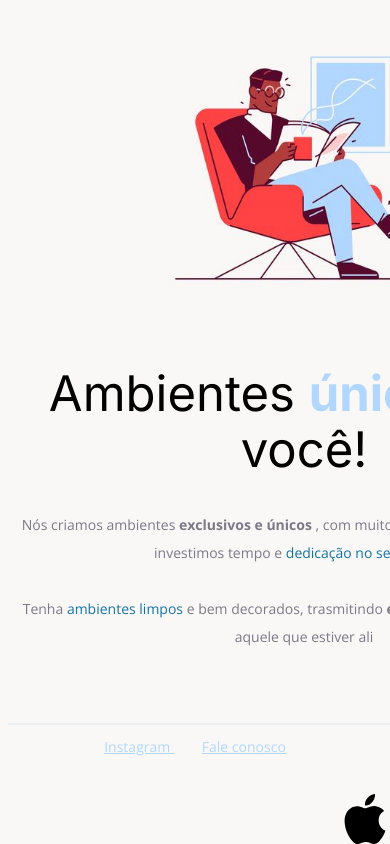
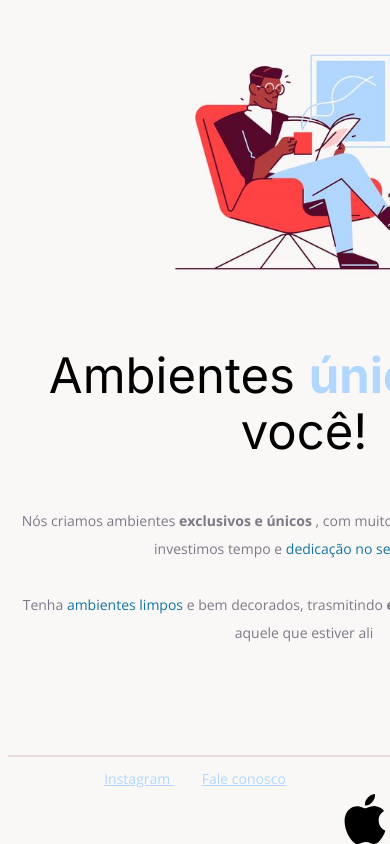
Before and after one commit to brendaCanella/moveis_para_voce, a plain HTML site: page index.html in a window 390 px wide. Shown: the top 844 px of the page. Drawn offline with nearby package versions, Linux system fonts and the light colour scheme.

Commit message:
responsividade

```diff
--- a/style.css
+++ b/style.css
@@ -5,15 +5,27 @@ body {
 
 }
 
+
+:root {
+  font-size: 62.5%;
+
+}
+
+
 #hero {
-  width: 592px;
-  margin: 0 auto 72px;
+  width: 59.2rem;
+  margin: 0 auto 7.2rem;
+  height: 80vh;
+  display: flex;
+  justify-content: space-between;
+  flex-direction: column;
+  align-items: center;
 }
 
 h1 {
   font-family: "Inter", sans-serif;
-  font-size: 49px;
-  line-height: 56px;
+  font-size: 4.9rem;
+  line-height: 5.6rem;
   font-weight: normal;
 }
 
@@ -27,10 +39,11 @@ a {
   color: #B1D7FE;
 }
 
-p, #foster {
+p,
+#foster {
   color: #7D7987;
-  font-size: 14px;
-  line-height: 28px;
+  font-size: 1.4rem;
+  line-height: 2.8rem;
 }
 
 p span {
@@ -38,30 +51,32 @@ p span {
 }
 
 #balls {
-  width: 50px;
-  height: 50px;
+  width: 5.0rem;
+  height: 5.0rem;
   position: fixed;
-  bottom: 0px;
+  bottom: 0rem;
   right: 0;
 }
 
 #hero img {
-  width: 410px;
-  height: 320px;
-  /* margin-bottom: 25px; */
+  width: 41rem;
+  height: 32rem;
+
 }
 
+
 #foster a+a {
-  margin-left: 28px;
+  margin-left: 2.8rem;
 }
 
 #foster #line {
-  width: 568px;
-  height: 0px;
-  margin: 0 auto 8px;
-  border: 1px solid #ECEFF2
+  width: 56.8rem;
+  height: 0rem;
+  margin: 0 auto 0.8rem;
+  border: 1px solid #ebdddd
 }
 
 #foster {
-  margin-bottom: 33px;
+
+  margin-bottom: 3.3rem;
 }
```
